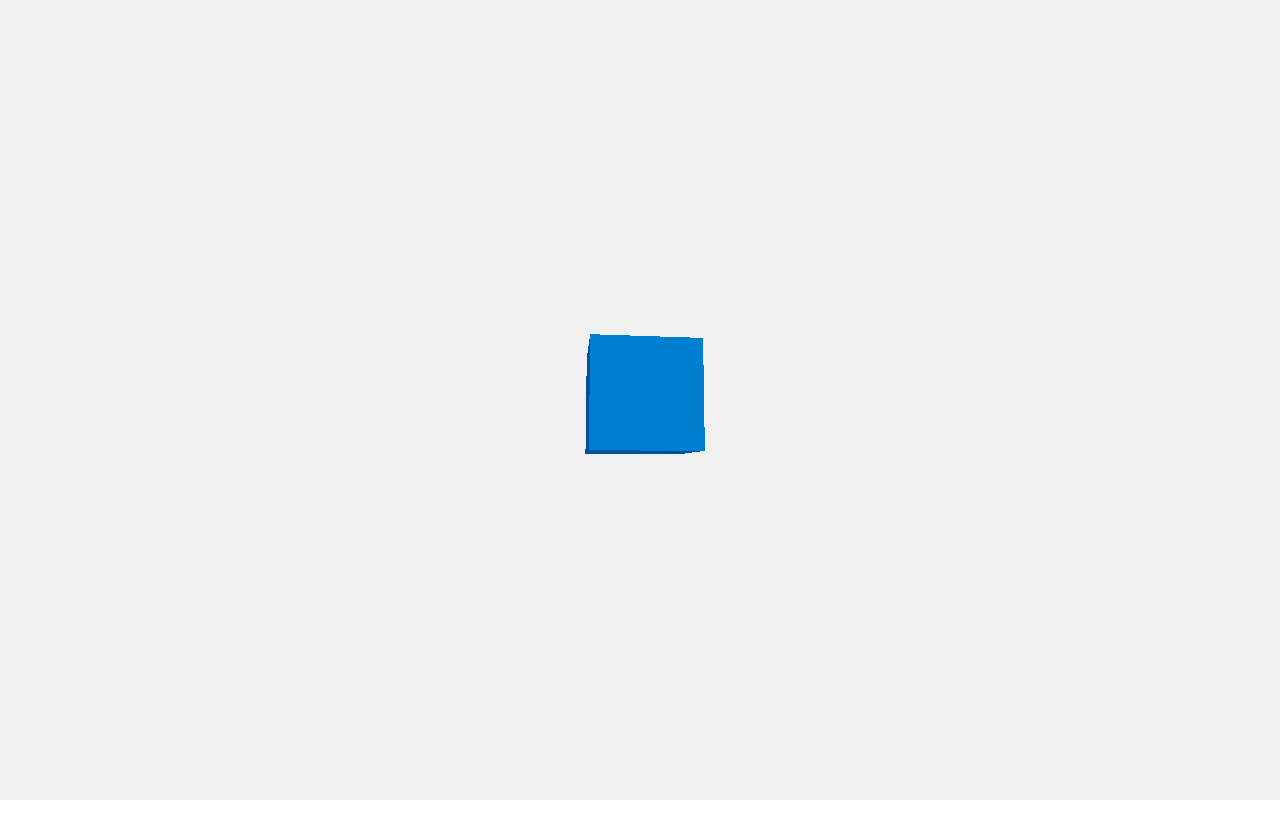
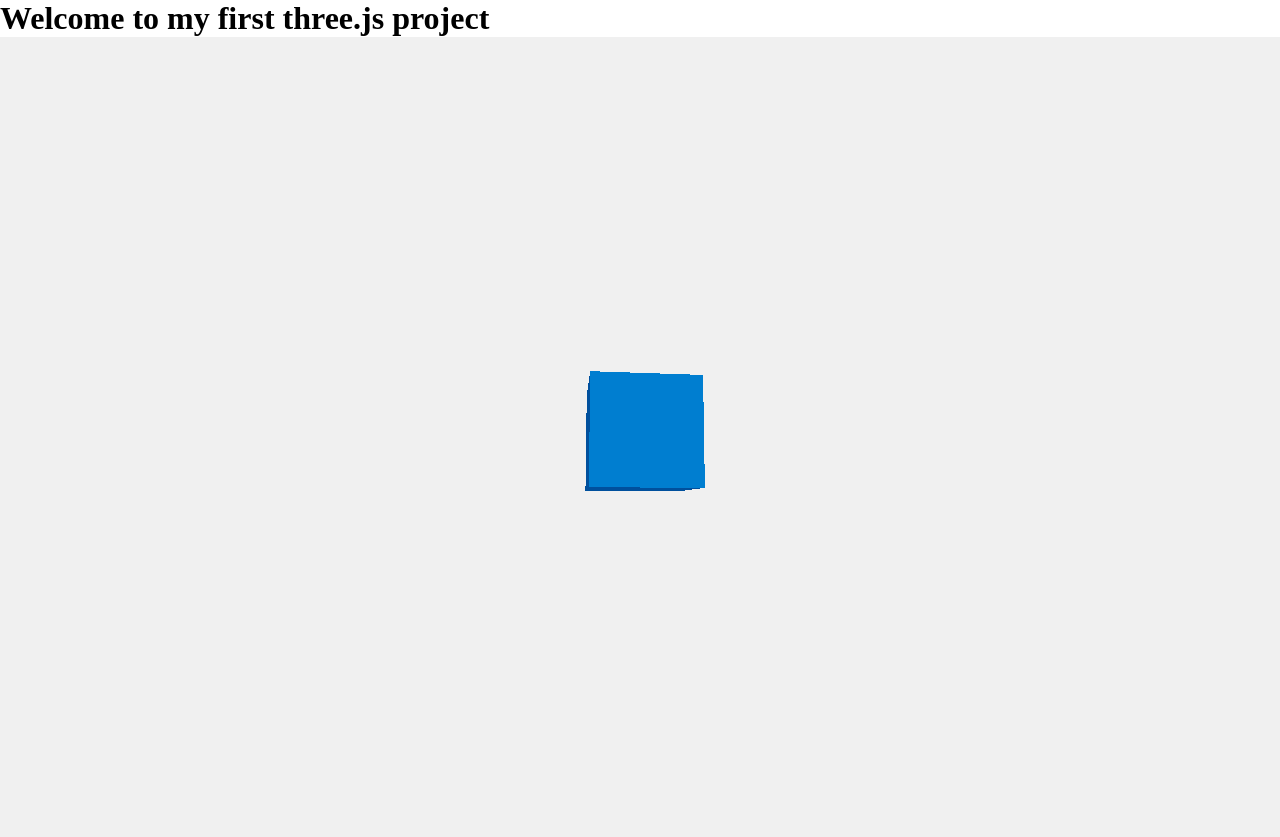
Before and after one commit to frhsofaris/3D-Cube, a plain HTML site: page index.html in a window 1280 px wide. Before the commit the page ends 800 px from the top, so only its background shows below. Drawn offline with nearby package versions, Linux system fonts and the light colour scheme.

Commit message:
Update index.html

```diff
--- a/index.html
+++ b/index.html
@@ -10,6 +10,8 @@
 </head>
 
 <body>
+
+    <h1>Welcome to my first three.js project</h1>
 
 <script type="importmap">
     {
```
